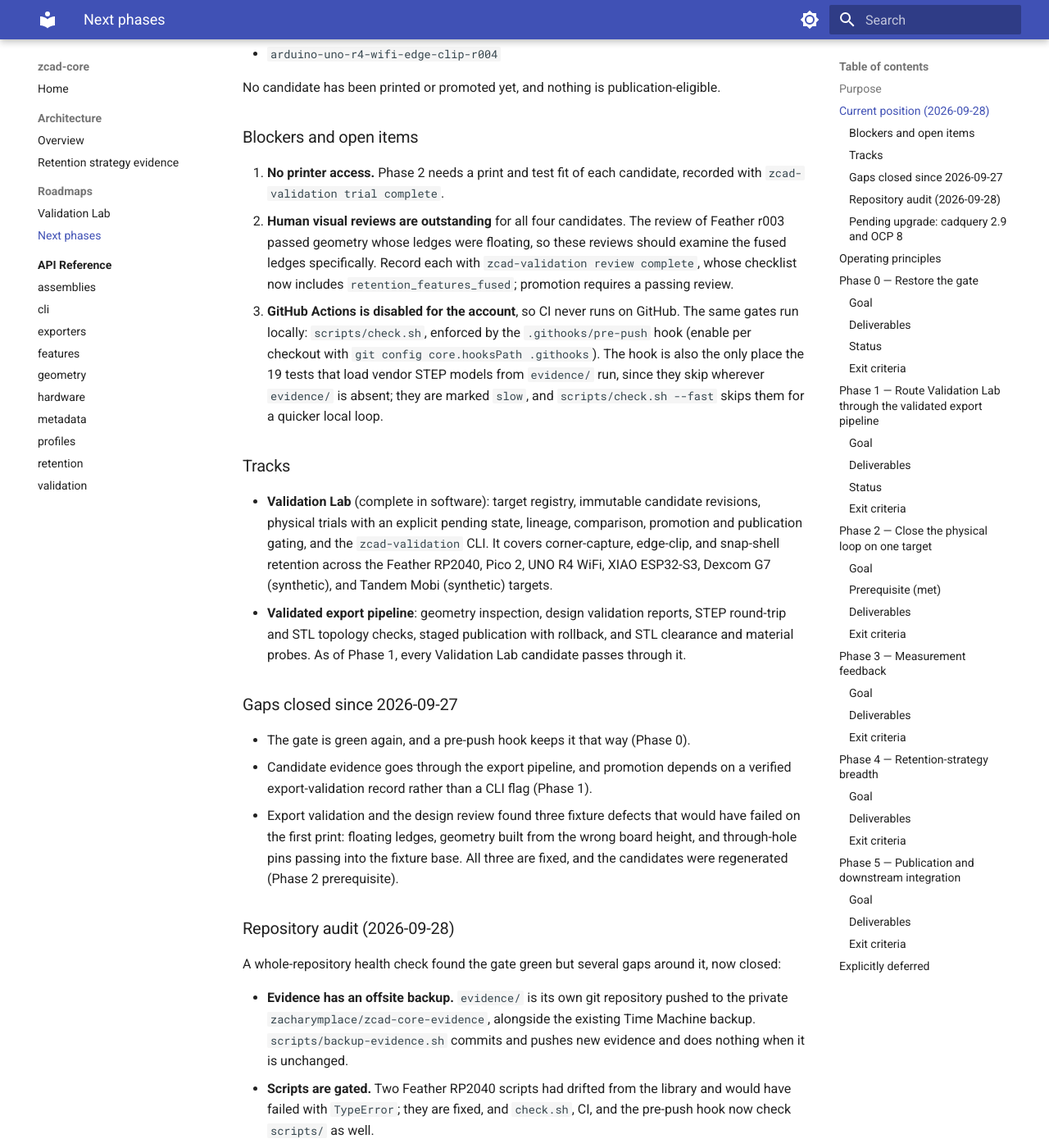
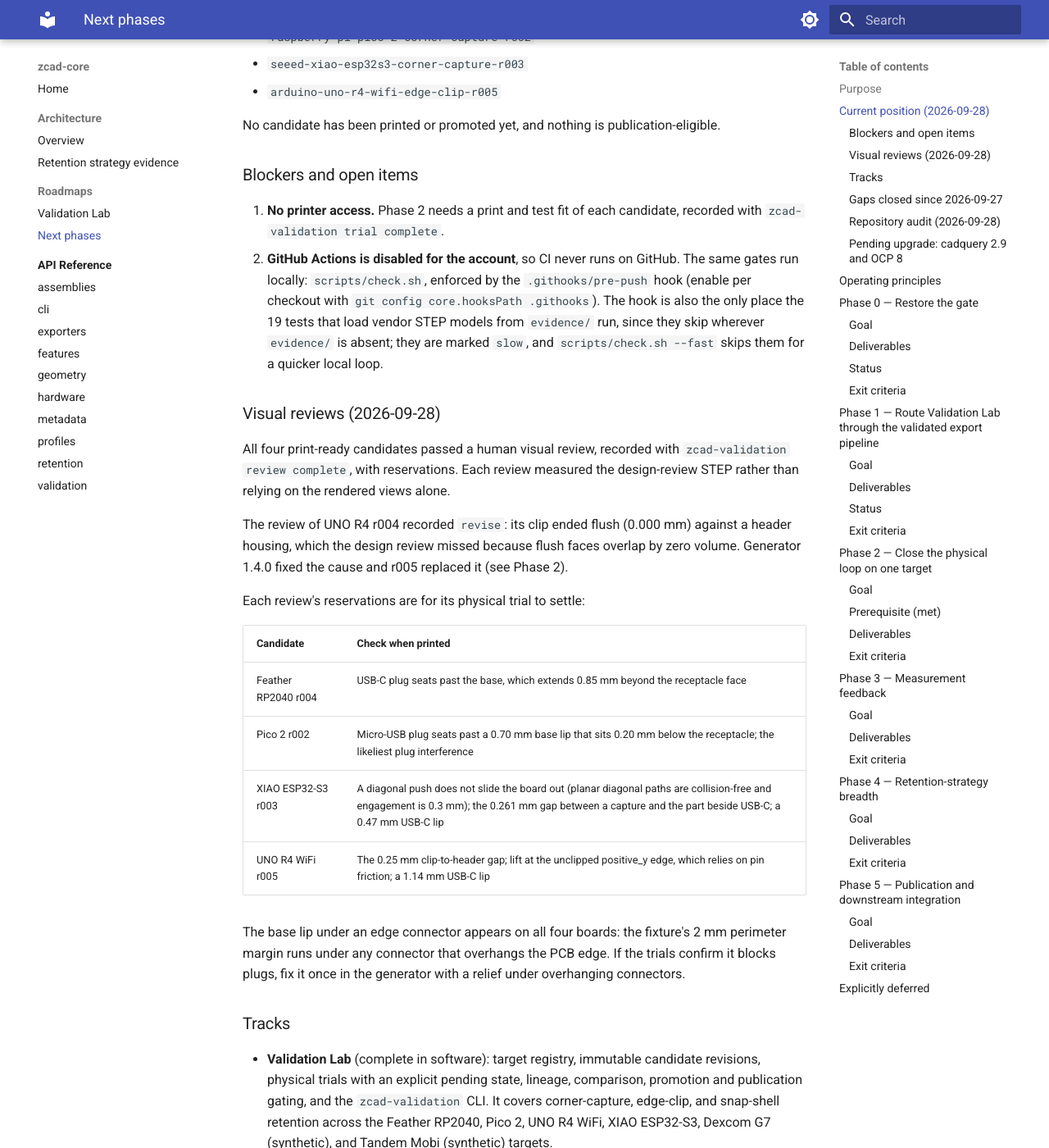
Before and after one commit to zacharymplace/zcad-core, an MkDocs documentation site: the page built from docs/roadmaps/next-phases.md, in a window 1280 px wide and 1400 px high, scrolled down 926 px. Shown: the whole window at 82% size. Built offline with MkDocs 1.6.1 and Material for MkDocs 9.7.7, drawn with Linux system fonts in a browser that asks for light colours; some of the changed text lies outside the part shown.

Commit message:
Record the four visual reviews and UNO R4 r005 in the roadmap
All four print-ready candidates now have a passing human visual review, so
that Phase 2 blocker is cleared and only printer access remains. UNO R4
r004's review recorded revise for a clip flush against a header; generator
1.4.0 fixed the cause and r005 replaces it as the print-ready UNO
candidate.

The roadmap lists each review's reservations for its physical trial to
check, notes the base lip under edge connectors seen on all four boards,
and records generator 1.4.0 and the design review's 0.1 mm minimum-gap
check. The lifecycle points at 96f243f, drops the visual-review blocker,
names r005 in the next action, and adds the review gate, minimum-gap check,
and candidate regeneration.

Co-Authored-By: Claude Opus 5.5 <noreply@anthropic.com>

```diff
--- a/docs/roadmaps/next-phases.md
+++ b/docs/roadmaps/next-phases.md
@@ -12,19 +12,19 @@ adding new retention strategies or hardware families.
 |---|---|
 | 0 — Restore the gate | Complete |
 | 1 — Route Validation Lab through the export pipeline | Complete |
-| 2 — Close the physical loop | Pre-print complete for four candidates; blocked on printer access |
+| 2 — Close the physical loop | Pre-print and visual review complete for four candidates; blocked on printer access |
 | 3 — Measurement feedback | Not started; needs Phase 2 trial data |
-| 4 — Retention-strategy breadth | Pre-print complete for Pico 2, XIAO, and UNO R4; prints pending |
+| 4 — Retention-strategy breadth | Pre-print and visual review complete for Pico 2, XIAO, and UNO R4; prints pending |
 | 5 — Publication and downstream integration | Not started |
 
 Four candidates are ready to print. Each has passing export validation, a
-passing design review, slicing readiness, a Bambu Studio slice, and an open
-pending trial (see Phase 2):
+passing design review, a passing human visual review, slicing readiness, a
+Bambu Studio slice, and an open pending trial (see Phase 2):
 
 - `adafruit-feather-rp2040-corner-capture-r004`
 - `raspberry-pi-pico-2-corner-capture-r002`
 - `seeed-xiao-esp32s3-corner-capture-r003`
-- `arduino-uno-r4-wifi-edge-clip-r004`
+- `arduino-uno-r4-wifi-edge-clip-r005`
 
 No candidate has been printed or promoted yet, and nothing is
 publication-eligible.
@@ -33,18 +33,38 @@ publication-eligible.
 
 1. **No printer access.** Phase 2 needs a print and test fit of each
    candidate, recorded with `zcad-validation trial complete`.
-2. **Human visual reviews are outstanding** for all four candidates. The
-   review of Feather r003 passed geometry whose ledges were floating, so these
-   reviews should examine the fused ledges specifically. Record each with
-   `zcad-validation review complete`, whose checklist now includes
-   `retention_features_fused`; promotion requires a passing review.
-3. **GitHub Actions is disabled for the account**, so CI never runs on
+2. **GitHub Actions is disabled for the account**, so CI never runs on
    GitHub. The same gates run locally: `scripts/check.sh`, enforced by the
    `.githooks/pre-push` hook (enable per checkout with
    `git config core.hooksPath .githooks`). The hook is also the only place
    the 19 tests that load vendor STEP models from `evidence/` run, since they
    skip wherever `evidence/` is absent; they are marked `slow`, and
    `scripts/check.sh --fast` skips them for a quicker local loop.
+
+### Visual reviews (2026-09-28)
+
+All four print-ready candidates passed a human visual review, recorded with
+`zcad-validation review complete`, with reservations. Each review measured
+the design-review STEP rather than relying on the rendered views alone.
+
+The review of UNO R4 r004 recorded `revise`: its clip ended flush
+(0.000 mm) against a header housing, which the design review missed because
+flush faces overlap by zero volume. Generator 1.4.0 fixed the cause and
+r005 replaced it (see Phase 2).
+
+Each review's reservations are for its physical trial to settle:
+
+| Candidate | Check when printed |
+|---|---|
+| Feather RP2040 r004 | USB-C plug seats past the base, which extends 0.85 mm beyond the receptacle face |
+| Pico 2 r002 | Micro-USB plug seats past a 0.70 mm base lip that sits 0.20 mm below the receptacle; the likeliest plug interference |
+| XIAO ESP32-S3 r003 | A diagonal push does not slide the board out (planar diagonal paths are collision-free and engagement is 0.3 mm); the 0.261 mm gap between a capture and the part beside USB-C; a 0.47 mm USB-C lip |
+| UNO R4 WiFi r005 | The 0.25 mm clip-to-header gap; lift at the unclipped positive_y edge, which relies on pin friction; a 1.14 mm USB-C lip |
+
+The base lip under an edge connector appears on all four boards: the
+fixture's 2 mm perimeter margin runs under any connector that overhangs the
+PCB edge. If the trials confirm it blocks plugs, fix it once in the
+generator with a relief under overhanging connectors.
 
 ### Tracks
 
@@ -254,12 +274,17 @@ validation and the design review:
 - 1.3.0 cuts clearance holes through the base under parts that reach more
   than 0.05 mm below the PCB, such as the UNO R4's through-hole headers and
   power jack.
+- 1.4.0 keeps `board_clearance_mm` between edge-clip spans and component
+  footprints, so clips no longer end flush against a component (UNO R4
+  r004's clip touched a header housing).
 
 The design review's interference check now fails closed: it takes the
 largest overlap across several boolean formulations. The old check reported
 0 mm³ for the XIAO's multi-shell vendor PCB, which actually overlapped its
 base by 88.7 mm³. The review accepts bottom-side pads up to 0.05 mm proud of
-the PCB as seating contact.
+the PCB as seating contact. Since design-review schema 1.1.0 it also blocks
+any component closer to the fixture than 0.1 mm, which catches faces that
+touch with zero overlapping volume.
 
 Print-ready candidates, each with passing export validation, design review,
 and slicing readiness, a Bambu Studio slice, and an open trial-001:
@@ -269,10 +294,12 @@ and slicing readiness, a Bambu Studio slice, and an open trial-001:
 | `adafruit-feather-rp2040-corner-capture-r004` | 9 min, 3.70 g | 0.90 mm |
 | `raspberry-pi-pico-2-corner-capture-r002` | 8 min, 3.45 g | 0.85 mm |
 | `seeed-xiao-esp32s3-corner-capture-r003` | 5 min, 1.44 g | 0.85 mm |
-| `arduino-uno-r4-wifi-edge-clip-r004` | 17 min, 8.61 g | 0.85 mm |
+| `arduino-uno-r4-wifi-edge-clip-r005` | 17 min, 8.61 g | 0.85 mm |
 
-Do not print superseded candidates. XIAO r002's unregistered placeholder
-trial was removed.
+Do not print superseded candidates, including UNO R4 r004, whose visual
+review recorded `revise`. XIAO r002's unregistered placeholder trial was
+removed. `scripts/regenerate-candidate.py` rebuilds a candidate under a new
+generator version with its policy unchanged, as it did for UNO R4 r005.
 
 ### Deliverables
 
@@ -291,7 +318,8 @@ trial was removed.
   current-schema review of the same candidate via `--visual-review`. `report`
   shows each candidate's review. The legacy 1.0.0 review of Feather r003
   still loads but cannot support a promotion.
-- [ ] Human visual review of each candidate's design-review package
+- [x] Human visual review of each candidate's design-review package (all
+  four pass with reservations; UNO R4 r004 was revised to r005 first)
 - [ ] Feather RP2040 r004 printed and recorded through `trial complete`,
   with dimensional measurements
 - [ ] A pass promotes r004; a revise derives r005 from measured deltas.
@@ -329,9 +357,9 @@ Prove the physical loop for each retention strategy.
 ### Deliverables
 
 - Phase 2 repeated for Pico 2 (corner capture), UNO R4 WiFi (edge clip),
-  and XIAO ESP32-S3. Their pre-print packages are complete (Pico 2 r002,
-  UNO R4 r004, and XIAO r003), so they can be printed in the same session as
-  Feather r004.
+  and XIAO ESP32-S3. Their pre-print packages and visual reviews are
+  complete (Pico 2 r002, UNO R4 r005, and XIAO r003), so they can be printed
+  in the same session as Feather r004.
 - wearable targets moved from synthetic to measured or official models when
   source data is available
 
```
Also changed, not shown: 1 other file.
